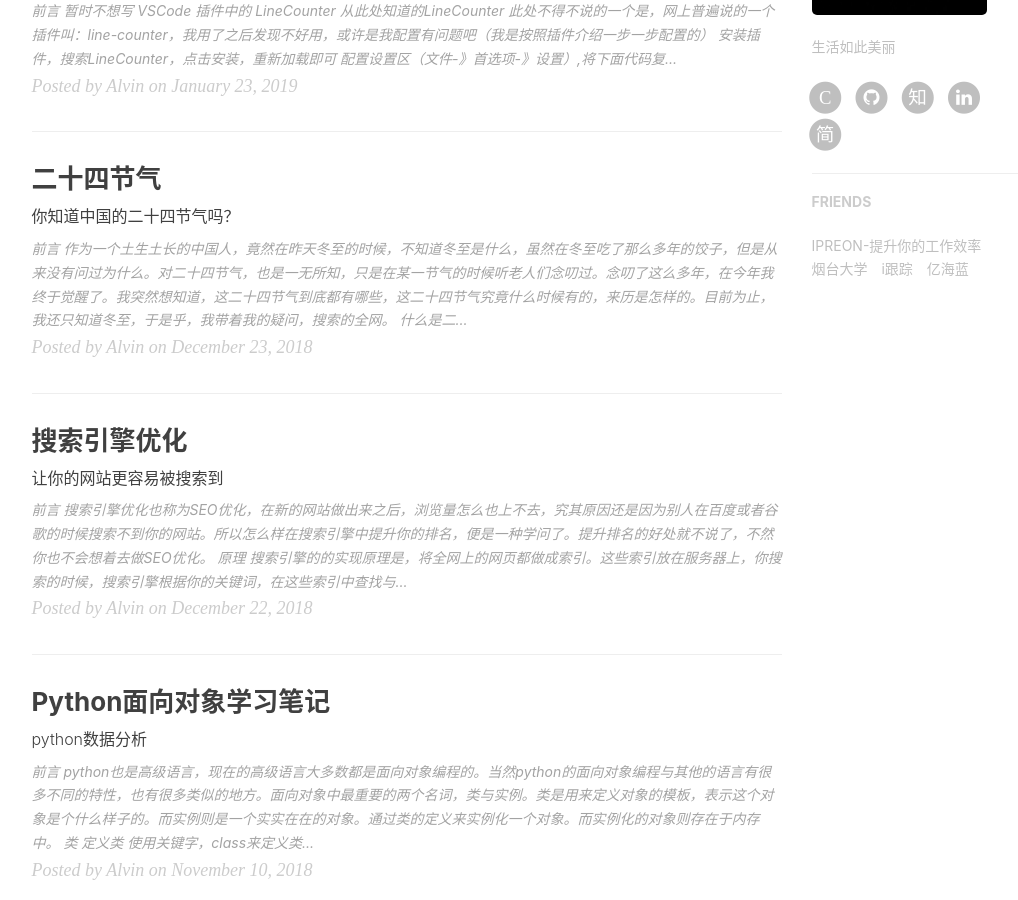
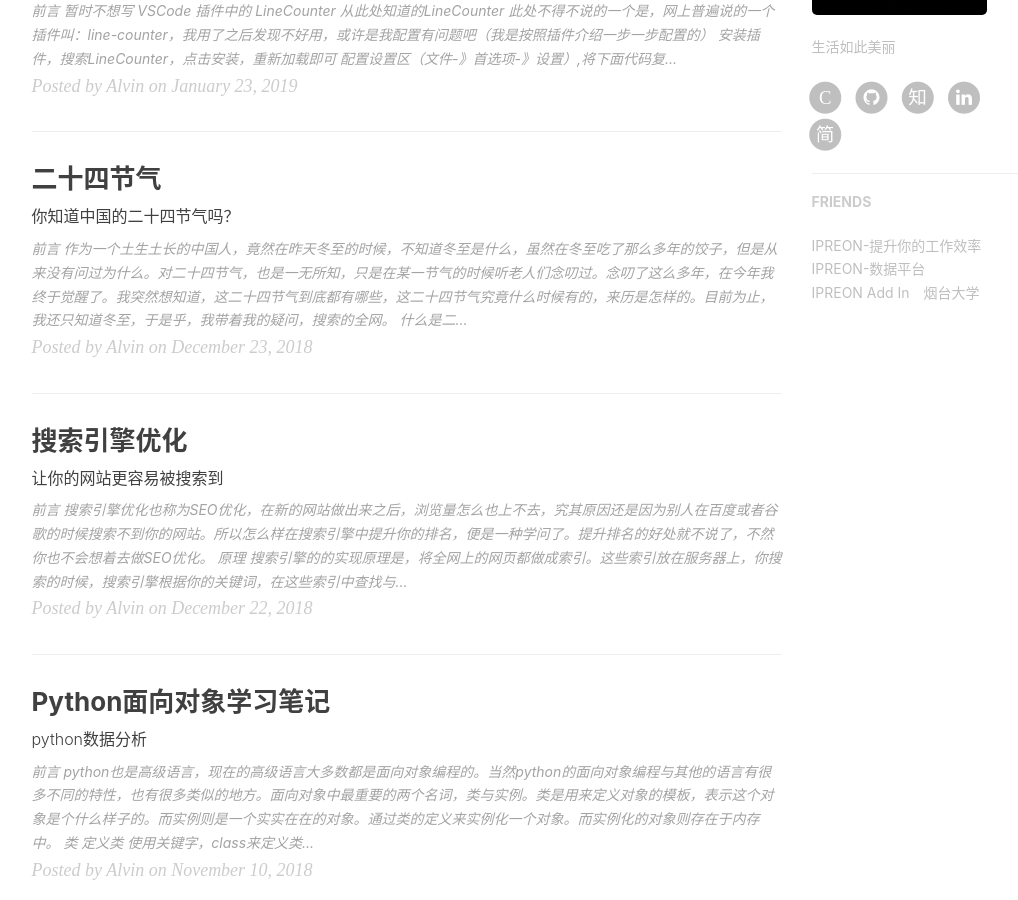
Before and after one commit to AlvinNiu/AlvinNiu.github.io, a Jekyll site: the page built from index.html, in a window 1280 px wide and 900 px high, scrolled down 1042 px. Shown: the whole window, without its empty margins (136-1154 px from the left). Built offline with Jekyll 4.4.1, drawn with Linux system fonts in a browser that asks for light colours; nearby versions of some CDN libraries; the list of posts is cut into pages by our own code; comment, search, counter and statistics services are not loaded.

Commit message:
修改友情链接

```diff
--- a/_config.yml
+++ b/_config.yml
@@ -99,16 +99,17 @@ friends: [
          title: "IPREON-提升你的工作效率",
          href: "https://www.ipreon.com/"
      },
+
     {
+         title: "IPREON-数据平台",
+         href: "https://datahub.ipreon.com/viewer/2010000242/?year=2018&period=FY"
+     },
+    {
+         title: "IPREON Add In",
+         href: "https://appsource.microsoft.com/en-us/product/office/WA104381934?src=office&tab=Overview"
+     },
+      {
          title: "烟台大学",
          href: "http://www.ytu.edu.cn/"
-     },
-    {
-         title: "i跟踪",
-         href: "http://www.igenzong.com/"
-     },
-    {
-         title: "亿海蓝",
-         href: "http://www.elane.com/"
      }
 ]
```
